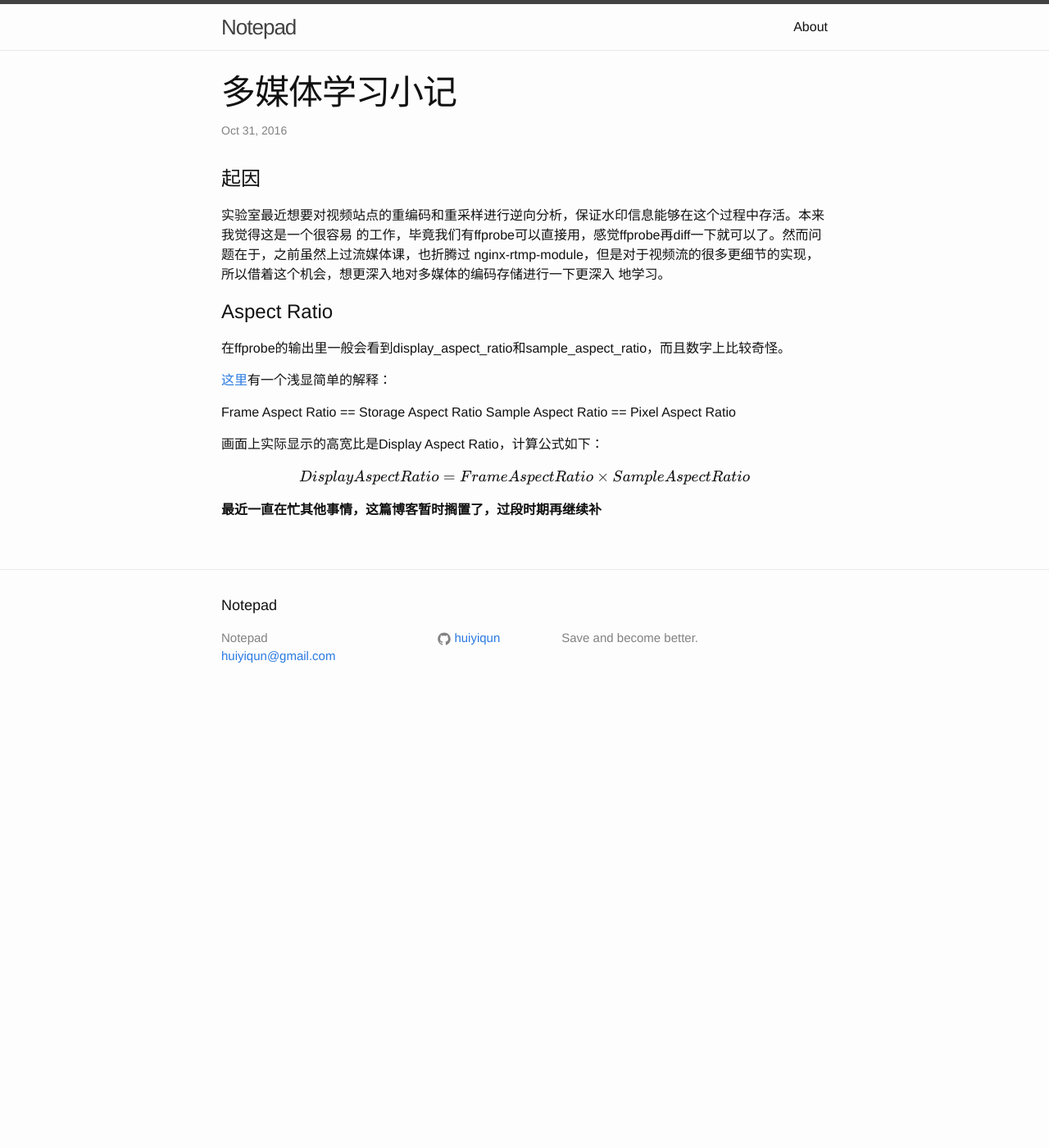
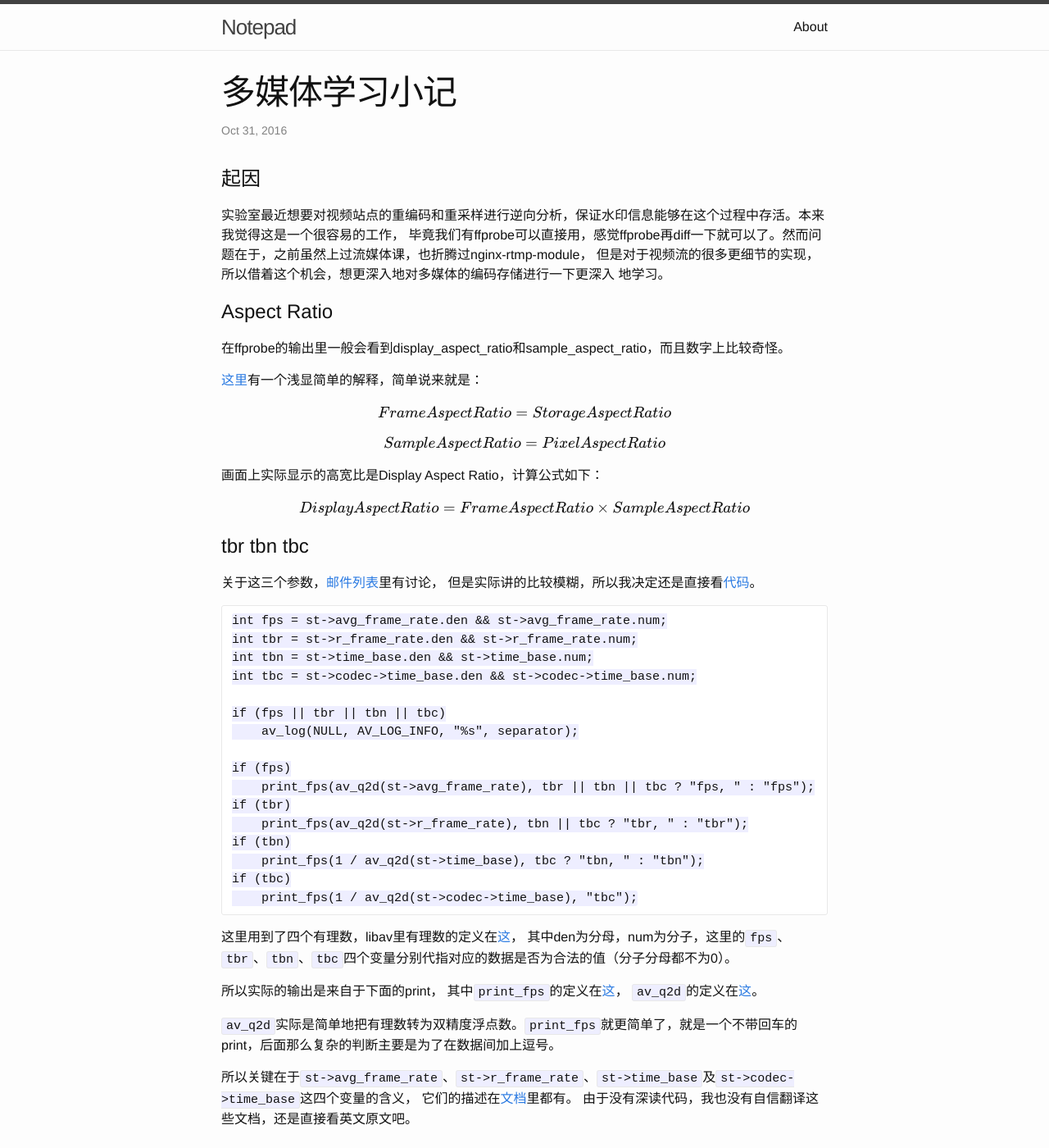
Before and after one commit to huiyiqun/blog, a Jekyll site: the page built from _posts/2016-10-31-notes-about-media-streams.markdown, in a window 1280 px wide and 1400 px high. Shown: the whole window at 82% size. Built offline with Jekyll 4.4.1, drawn with Linux system fonts in a browser that asks for light colours; formulas are drawn with MathJax 3; comment, search, counter and statistics services are not loaded.

Commit message:
update post of media-streams

```diff
--- a/_posts/2016-10-31-notes-about-media-streams.markdown
+++ b/_posts/2016-10-31-notes-about-media-streams.markdown
@@ -7,22 +7,58 @@ comments: true
 
 # 起因
 
-实验室最近想要对视频站点的重编码和重采样进行逆向分析，保证水印信息能够在这个过程中存活。本来我觉得这是一个很容易
-的工作，毕竟我们有ffprobe可以直接用，感觉ffprobe再diff一下就可以了。然而问题在于，之前虽然上过流媒体课，也折腾过
-nginx-rtmp-module，但是对于视频流的很多更细节的实现，所以借着这个机会，想更深入地对多媒体的编码存储进行一下更深入
+实验室最近想要对视频站点的重编码和重采样进行逆向分析，保证水印信息能够在这个过程中存活。本来我觉得这是一个很容易的工作，
+毕竟我们有ffprobe可以直接用，感觉ffprobe再diff一下就可以了。然而问题在于，之前虽然上过流媒体课，也折腾过nginx-rtmp-module，
+但是对于视频流的很多更细节的实现，所以借着这个机会，想更深入地对多媒体的编码存储进行一下更深入
 地学习。
 
 # Aspect Ratio
 
 在ffprobe的输出里一般会看到display\_aspect\_ratio和sample\_aspect\_ratio，而且数字上比较奇怪。
 
-[这里](http://forum.videohelp.com/threads/323530-please-explain-SAR-DAR-PAR)有一个浅显简单的解释：
+[这里](http://forum.videohelp.com/threads/323530-please-explain-SAR-DAR-PAR)有一个浅显简单的解释，简单说来就是：
 
-Frame Aspect Ratio == Storage Aspect Ratio
-Sample Aspect Ratio == Pixel Aspect Ratio
+$$ Frame Aspect Ratio = Storage Aspect Ratio $$
+
+$$ Sample Aspect Ratio = Pixel Aspect Ratio $$
 
 画面上实际显示的高宽比是Display Aspect Ratio，计算公式如下：
 
 $$ Display Aspect Ratio = Frame Aspect Ratio \times Sample Aspect Ratio $$
 
-__最近一直在忙其他事情，这篇博客暂时搁置了，过段时期再继续补__
+# tbr tbn tbc
+
+关于这三个参数，[邮件列表](http://ffmpeg-users.933282.n4.nabble.com/What-does-the-output-of-ffmpeg-mean-tbr-tbn-tbc-etc-td941538.html)里有讨论，
+但是实际讲的比较模糊，所以我决定还是直接看[代码](https://github.com/FFmpeg/FFmpeg/blob/0c0da45f0fc0626d12796f017918800f735512c8/libavformat/dump.c#L496)。
+
+
+    int fps = st->avg_frame_rate.den && st->avg_frame_rate.num;
+    int tbr = st->r_frame_rate.den && st->r_frame_rate.num;
+    int tbn = st->time_base.den && st->time_base.num;
+    int tbc = st->codec->time_base.den && st->codec->time_base.num;
+
+    if (fps || tbr || tbn || tbc)
+        av_log(NULL, AV_LOG_INFO, "%s", separator);
+
+    if (fps)
+        print_fps(av_q2d(st->avg_frame_rate), tbr || tbn || tbc ? "fps, " : "fps");
+    if (tbr)
+        print_fps(av_q2d(st->r_frame_rate), tbn || tbc ? "tbr, " : "tbr");
+    if (tbn)
+        print_fps(1 / av_q2d(st->time_base), tbc ? "tbn, " : "tbn");
+    if (tbc)
+        print_fps(1 / av_q2d(st->codec->time_base), "tbc");
+
+
+这里用到了四个有理数，libav里有理数的定义在[这](https://github.com/FFmpeg/FFmpeg/blob/415f907ce8dcca87c9e7cfdc954b92df399d3d80/libavutil/rational.h)，
+其中den为分母，num为分子，这里的`fps`、`tbr`、`tbn`、`tbc`四个变量分别代指对应的数据是否为合法的值（分子分母都不为0）。
+
+所以实际的输出是来自于下面的print，
+其中`print_fps`的定义在[这](https://github.com/FFmpeg/FFmpeg/blob/0c0da45f0fc0626d12796f017918800f735512c8/libavformat/dump.c#L120)，
+`av_q2d`的定义在[这](https://github.com/FFmpeg/FFmpeg/blob/415f907ce8dcca87c9e7cfdc954b92df399d3d80/libavutil/rational.h#L104)。
+
+`av_q2d`实际是简单地把有理数转为双精度浮点数。`print_fps`就更简单了，就是一个不带回车的print，后面那么复杂的判断主要是为了在数据间加上逗号。
+
+所以关键在于`st->avg_frame_rate`、`st->r_frame_rate`、`st->time_base`及`st->codec->time_base`这四个变量的含义，
+它们的描述在[文档](https://ffmpeg.org/doxygen/3.1/structAVStream.html#a946e1e9b89eeeae4cab8a833b482c1ad)里都有。
+由于没有深读代码，我也没有自信翻译这些文档，还是直接看英文原文吧。
```
